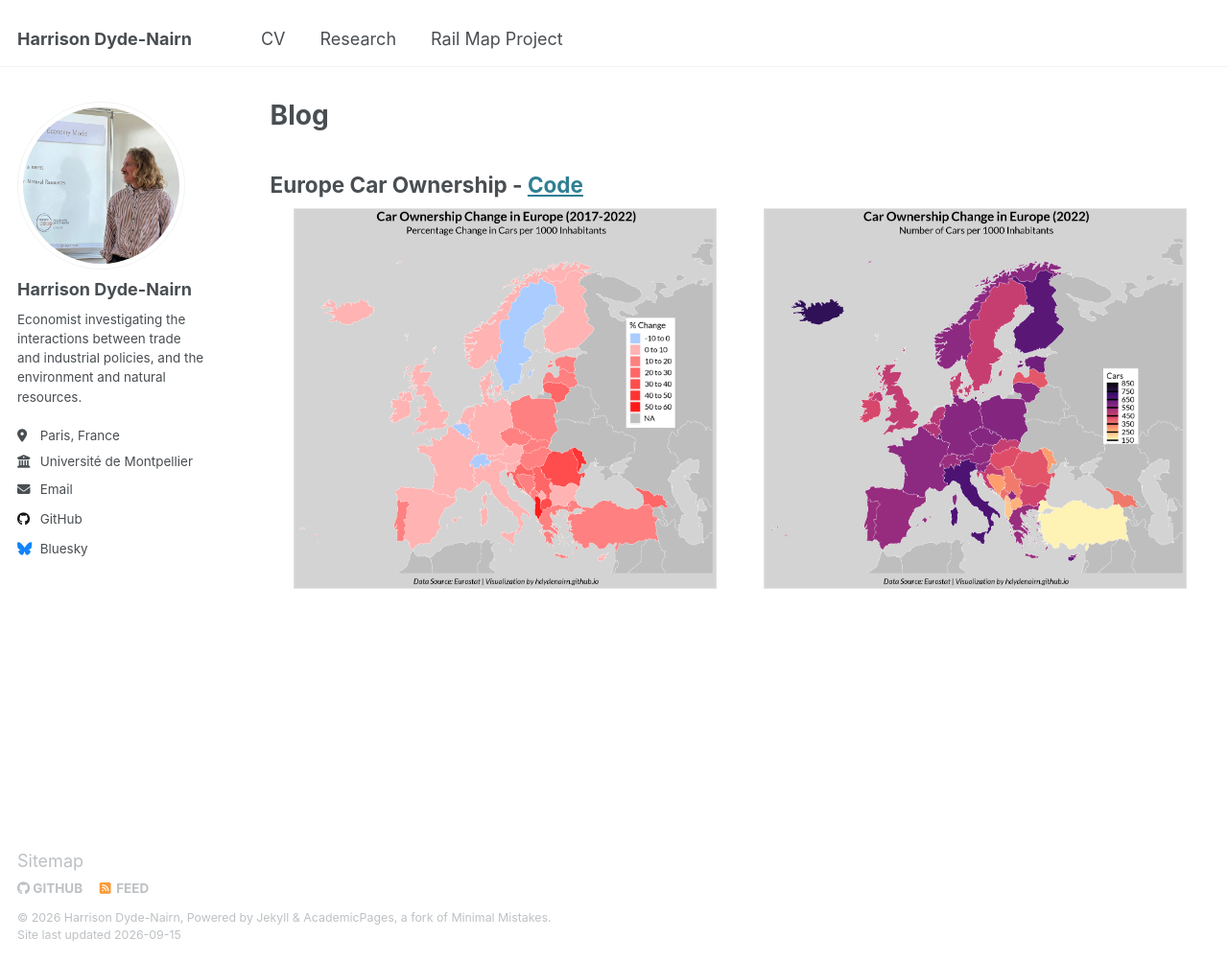
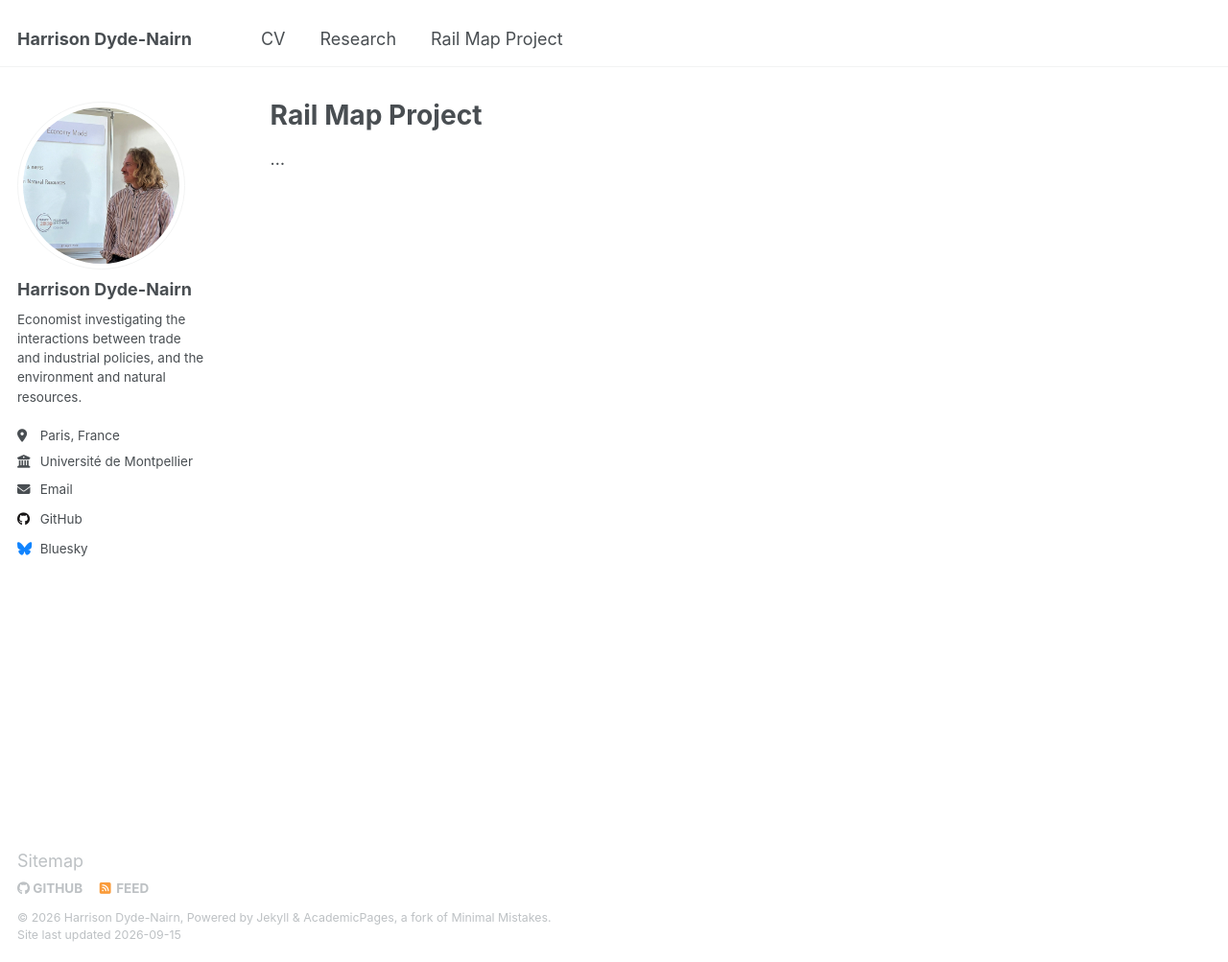
Before and after one commit to hdydenairn/hdydenairn.github.io, a Jekyll site: the page built from _pages/blog.md, in a window 1280 px wide and 1003 px high. Shown: the whole window at 96% size. Built offline with Jekyll 4.4.1, drawn with Linux system fonts in a browser that asks for light colours.

Commit message:
Change blog title and permalink to Rail Map Project
Updated blog page title and permalink for the Rail Map Project.

```diff
--- a/_pages/blog.md
+++ b/_pages/blog.md
@@ -1,13 +1,8 @@
 ---
 layout: archive
-title: "Blog"
-permalink: /blog/
+title: "Rail Map Project"
+permalink: /rail-map-project/
 author_profile: true
 ---
 
-## Europe Car Ownership - [Code](https://github.com/hdydenairn/_cartography/blob/main/_eurostat/_car_ownership_europe.R)
-
-<div style="display: flex; justify-content: space-around;">
-  <img src="https://hdydenairn.github.io/images/car_ownership_change_2017_2022.png" alt="Car Ownership Change 2017-2022" style="width: 45%;"/>
-  <img src="https://hdydenairn.github.io/images/car_ownership_2022.png" alt="Car Ownership 2022" style="width: 45%;"/>
-</div>
+...
```
